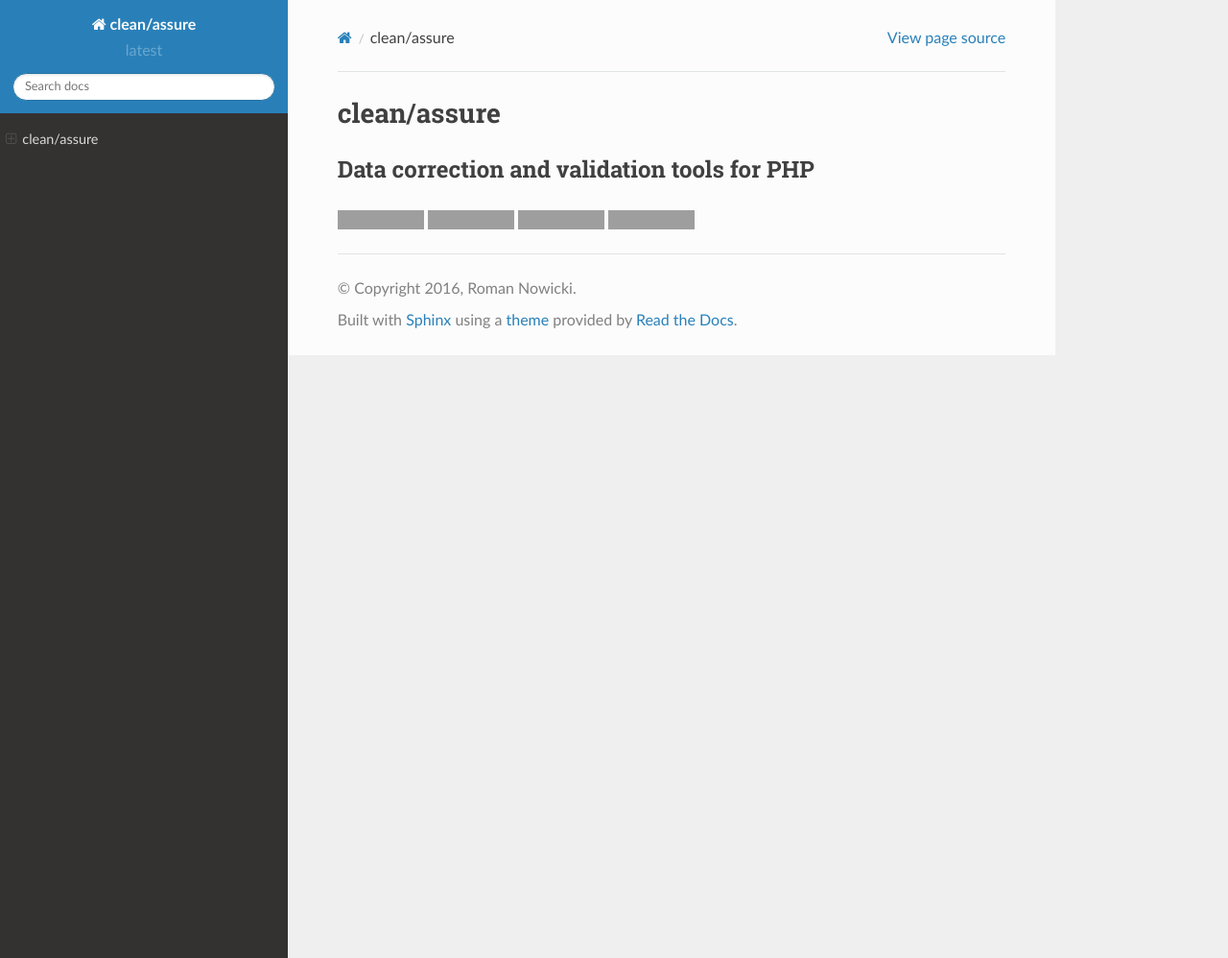
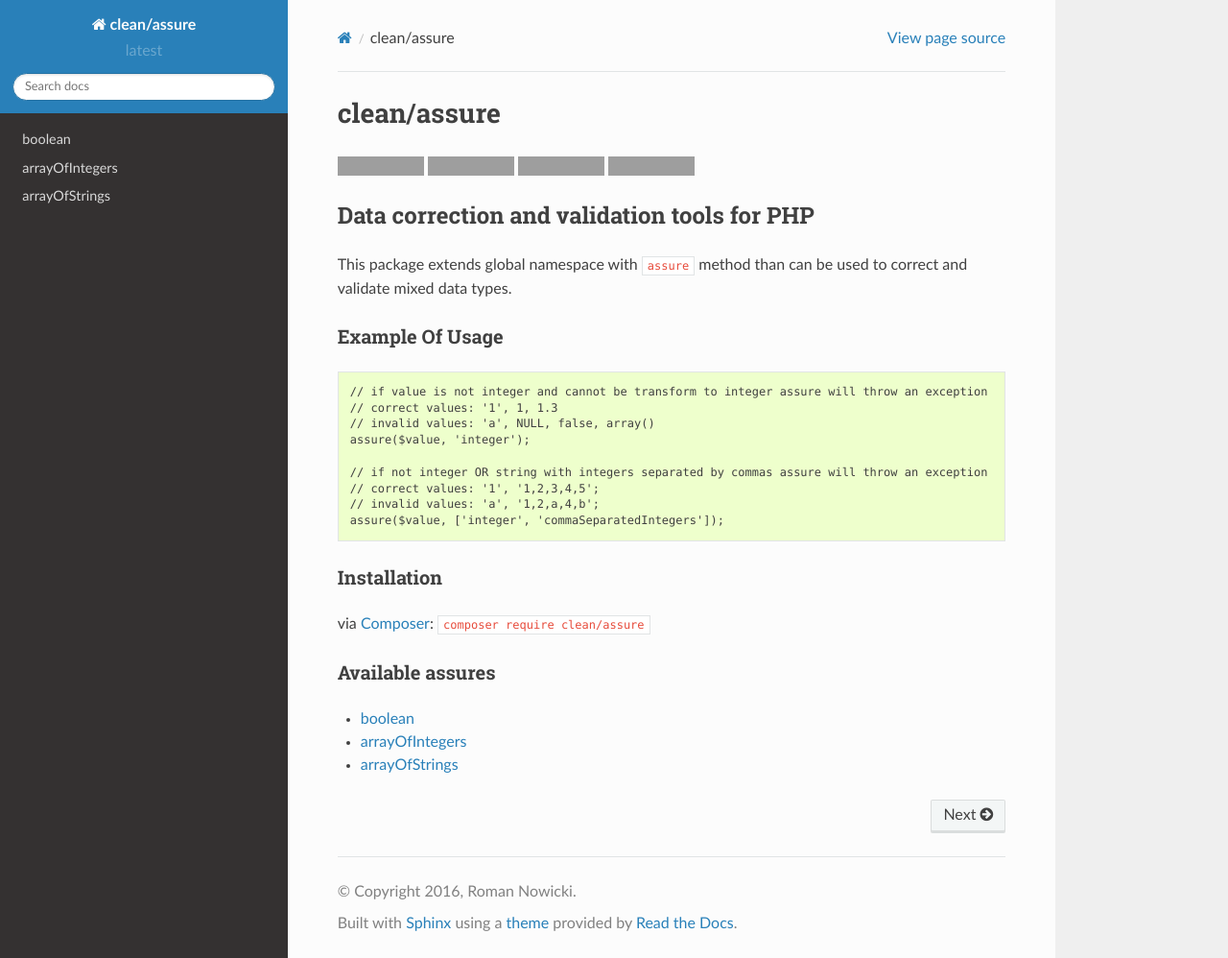
Before and after one commit to clean/assure, a Sphinx documentation site: the page built from docs/index.rst, in a window 1280 px wide and 998 px high. Shown: the whole window at 96% size. Built offline with Sphinx 7.4.7 and the Read the Docs theme 2.0.0, drawn with Linux system fonts in a browser that asks for light colours; grey boxes are pictures that could not be loaded.

Commit message:
update documentation

```diff
--- a/docs/index.rst
+++ b/docs/index.rst
@@ -1,17 +1,45 @@
-============
 clean/assure
 ============
---------------------------------------------
+
+|Build Status| |Code Climate| |Test Coverage| |Issue Count|
+
 Data correction and validation tools for PHP
 --------------------------------------------
 
-|Build Status| |Code Climate| |Test Coverage| |Issue Count|
+This package extends global namespace with ``assure`` method than can be used to correct and validate mixed data types.
+
+Example Of Usage
+................
+
+.. code:: php
+
+  // if value is not integer and cannot be transform to integer assure will throw an exception
+  // correct values: '1', 1, 1.3
+  // invalid values: 'a', NULL, false, array()
+  assure($value, 'integer');
+
+  // if not integer OR string with integers separated by commas assure will throw an exception
+  // correct values: '1', '1,2,3,4,5';
+  // invalid values: 'a', '1,2,a,4,b';
+  assure($value, ['integer', 'commaSeparatedIntegers']);
+
+Installation
+............
+
+via `Composer`_: ``composer require clean/assure``
+
+Available assures
+.................
 
 .. toctree::
    :maxdepth: 2
+   :glob:
+
+   assures/*
 
 
 .. |Build Status| image:: https://travis-ci.org/clean/assure.svg?branch=master
 .. |Code Climate| image:: https://codeclimate.com/github/clean/assure/badges/gpa.svg
 .. |Test Coverage| image:: https://codeclimate.com/github/clean/assure/badges/coverage.svg
 .. |Issue Count| image:: https://codeclimate.com/github/clean/assure/badges/issue_count.svg
+.. _Composer: https://packagist.org/packages/clean/assure
```
Also changed, not shown: README.md (+0 -7 lines), docs/assures/Boolean.rst (added, +43 -0 lines), docs/assures/arrayOfIntegers.rst (added, +25 -0 lines), docs/assures/arrayOfStrings.rst (added, +26 -0 lines).
